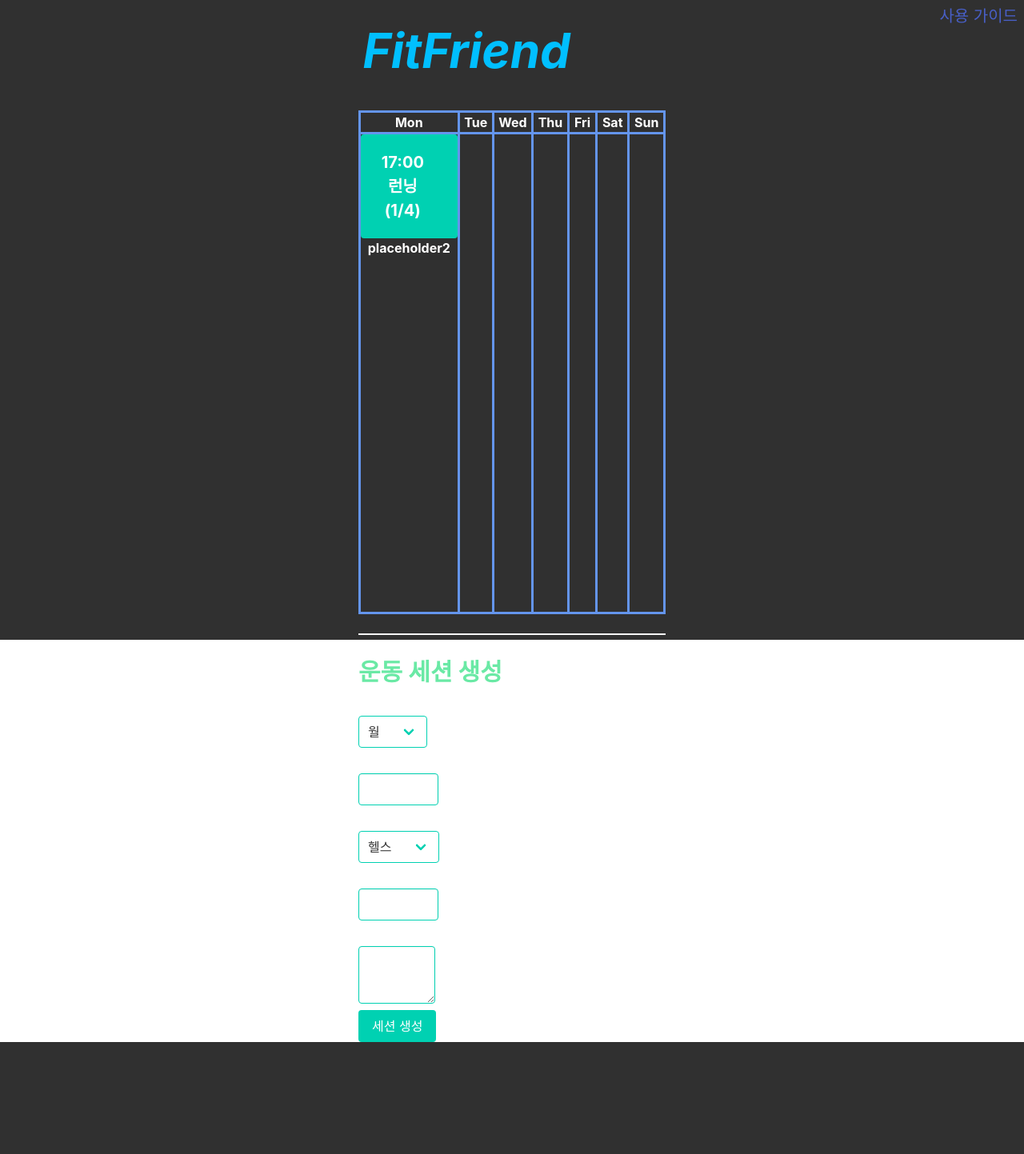
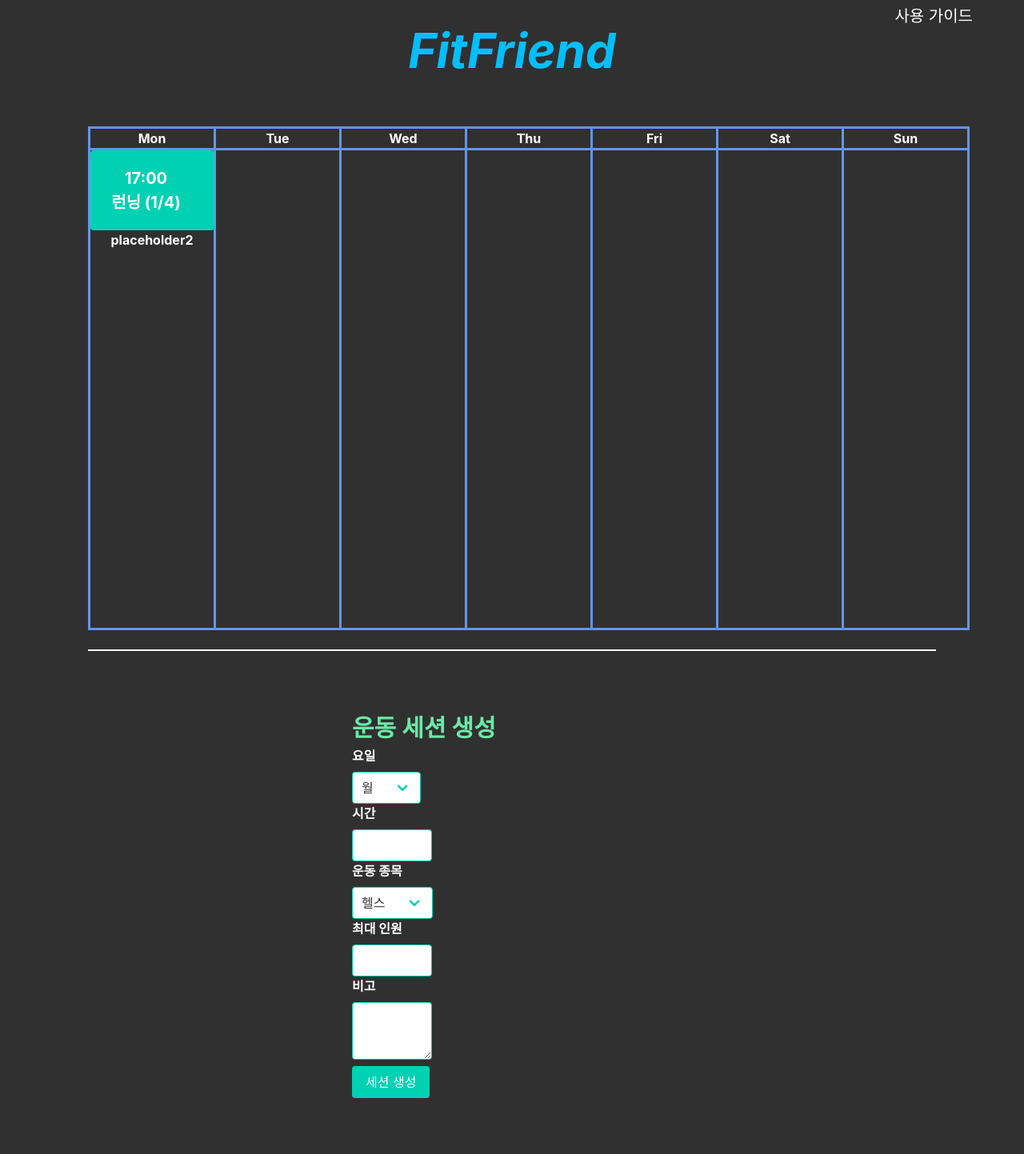
Before and after one commit to UkdongKim/fitFriend, a Flask app: page / in a window 1280 px wide. Shown: the whole page at 80% size. Before the commit the page ends 1303 px from the top, so only its background shows below. Run offline with Flask 3, Linux system fonts and the light colour scheme; lists and menus that the app fills with data are empty.

Commit message:
SecondMerge

```diff
--- a/static/css/stylesheet.css
+++ b/static/css/stylesheet.css
@@ -4,11 +4,11 @@
     box-sizing: border-box;
 }
 
-body {
-    height: 100vh;
-    width: 100vw;
-    background-color: #303030;
+header {
+    position: relative;
 }
+
+
 
 .title {
     font-size: 60px;
@@ -26,7 +26,6 @@ body {
     font-size: 20px;
     color: white;
     text-align: right;
-    margin: 5px 8px;
 }
 
 .guide-box {
@@ -35,10 +34,6 @@ body {
     right: 5%;
 }
 
-main {
-    width: 30%;
-    margin: 0 auto;
-}
 
 .button-box {
     text-align: center;
@@ -82,16 +77,6 @@ main {
     cursor: pointer;
 }
 
-footer {
-    width: 100%;
-    display: flex;
-    justify-content: space-around;
-}
-
-footer>div {
-    margin: 20px;
-    width: 170px;
-}
 
 /* 로그인 회원가입 전환 */
 .hidden {
--- a/templates/index.html
+++ b/templates/index.html
@@ -8,6 +8,19 @@
     <link rel="stylesheet" href="https://cdn.jsdelivr.net/npm/bulma@0.9.4/css/bulma.min.css">
     <link rel="stylesheet" href="../static/css/stylesheet.css">
     <style>
+        main {
+            width: 1100px;
+            margin: auto;
+            padding: 20px;
+
+        }
+
+        #make_session {
+            width: 500px;
+            margin: auto;
+            padding: 50px;
+        }
+
         table,
         th,
         tr {
@@ -22,7 +35,8 @@
 
         th {
             text-align: center;
-            width: 157px;
+            min-width: 157px;
+            max-width: 157px;
         }
 
         .tile_title {
@@ -64,6 +78,11 @@
             font-weight: bold;
             font-size: 30px;
         }
+
+        .tile {
+            min-width: 155px;
+            max-width: 155px;
+        }
     </style>
     <script>
         function session() {
@@ -74,9 +93,10 @@
 
 <body>
     <header>
-        <div id="userGuide">
-            <a href="./guide.html">사용 가이드</a>
+        <div class="guide-box">
+            <a href="./guide.html" id="userGuide">사용 가이드</a>
         </div>
+
         <div class="title">
             FitFriend
         </div>
```
Also changed, not shown: templates/login.html (+21 -1 lines).
